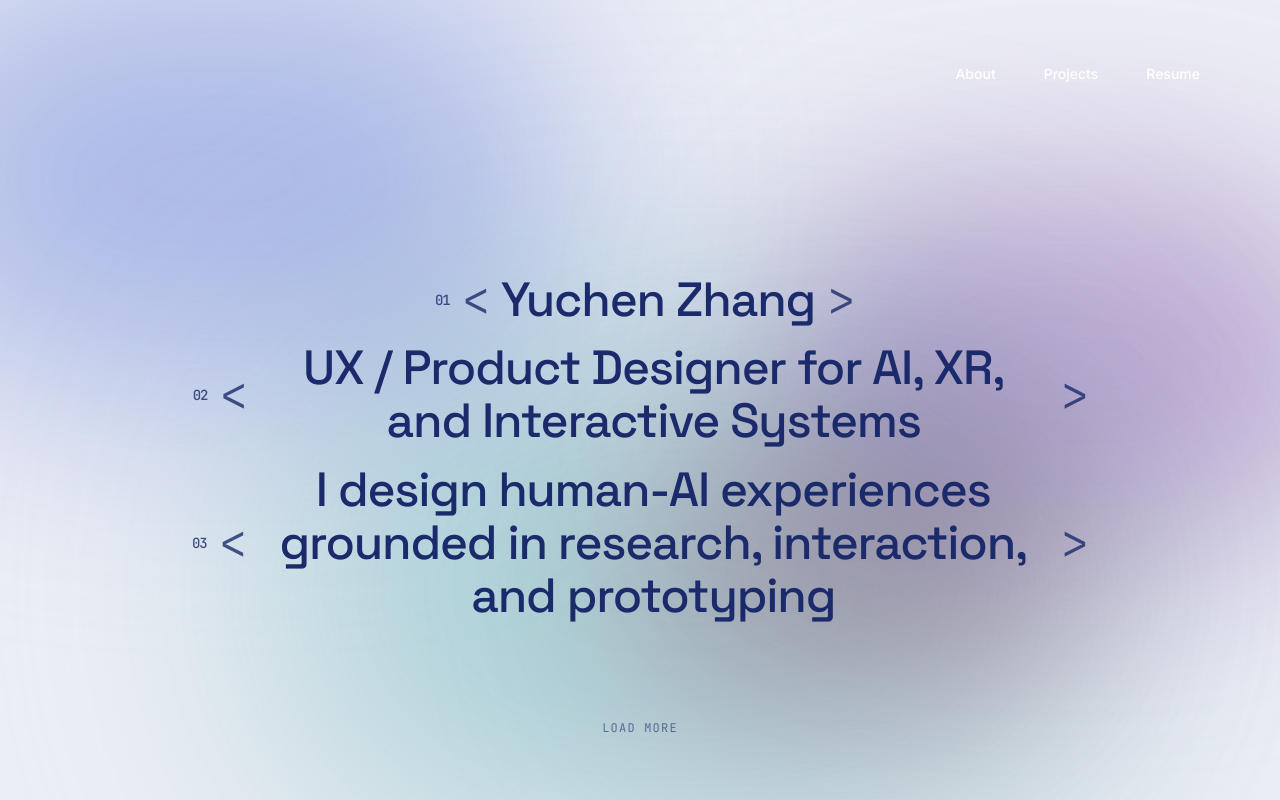
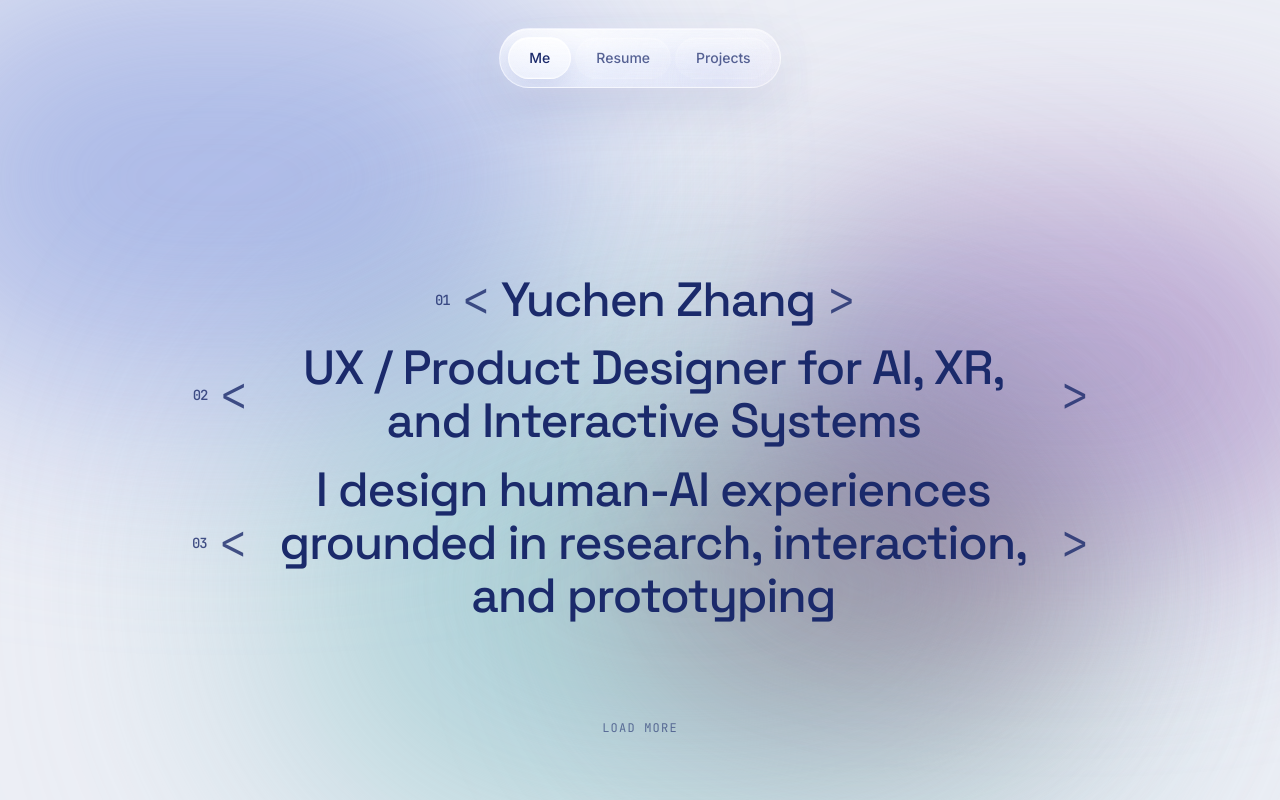
Before and after one commit to Yuchen-Zhang-zyc/portfolio-web, a Next.js app: page / in a window 1280 px wide. Shown: the top 800 px of the page. Built offline with nearby package versions, Linux system fonts and the light colour scheme.

Commit message:
Refine top nav with Apple-style liquid glass

```diff
--- a/src/app/components/TopNav.tsx
+++ b/src/app/components/TopNav.tsx
@@ -2,6 +2,12 @@
 
 import Link from "next/link";
 import { usePathname } from "next/navigation";
+
+const navItems = [
+    { href: "/#about", label: "Me", match: ["/", "/about"] },
+    { href: "/resume", label: "Resume", match: ["/resume"] },
+    { href: "/#projects", label: "Projects", match: ["/projects"] },
+];
 
 export default function TopNav() {
     const pathname = usePathname();
@@ -30,20 +36,36 @@ export default function TopNav() {
         );
     }
 
-    // Default header for all other pages
     return (
-        <header className="w-full absolute top-0 left-0 right-0 z-50">
-            <div className="max-w-[1280px] mx-auto w-full px-6 md:px-[80px] pt-12 md:pt-[64px] flex justify-end">
-                <nav className="flex gap-12 font-body text-white text-sm font-medium">
-                    <Link href="/#about" className="hover:text-brand-accent transition-colors">
-                        About
-                    </Link>
-                    <Link href="/#projects" className="hover:text-brand-accent transition-colors">
-                        Projects
-                    </Link>
-                    <Link href="/resume" className="hover:text-brand-accent transition-colors">
-                        Resume
-                    </Link>
+        <header className="pointer-events-none fixed top-0 left-0 right-0 z-50">
+            <div className="max-w-[1280px] mx-auto w-full px-4 pt-5 md:px-[56px] md:pt-7 flex justify-center">
+                <nav
+                    aria-label="Primary"
+                    className="liquid-glass-nav pointer-events-auto relative flex items-center gap-1 p-1.5 md:p-2 rounded-[999px] text-[13px] md:text-sm font-medium text-brand-primary/88"
+                >
+                    <div className="liquid-glass-orb liquid-glass-orb-left" aria-hidden="true" />
+                    <div className="liquid-glass-orb liquid-glass-orb-right" aria-hidden="true" />
+
+                    {navItems.map((item) => {
+                        const isActive = item.match.some((segment) =>
+                            segment === "/projects" ? pathname.startsWith("/projects") : pathname === segment,
+                        );
+
+                        return (
+                            <Link
+                                key={item.label}
+                                href={item.href}
+                                aria-current={isActive ? "page" : undefined}
+                                className={`liquid-glass-chip relative rounded-full px-4 py-2.5 md:px-5 md:py-2.5 transition-all duration-300 ${
+                                    isActive
+                                        ? "liquid-glass-chip-active text-brand-primary"
+                                        : "text-brand-primary/72 hover:text-brand-primary"
+                                }`}
+                            >
+                                <span className="relative z-10">{item.label}</span>
+                            </Link>
+                        );
+                    })}
                 </nav>
             </div>
         </header>
--- a/src/app/globals.css
+++ b/src/app/globals.css
@@ -36,6 +36,93 @@ body {
   .animation-delay-4000 {
     animation-delay: 4s;
   }
+
+  .liquid-glass-nav {
+    overflow: hidden;
+    background:
+      linear-gradient(180deg, rgba(255,255,255,0.48) 0%, rgba(255,255,255,0.2) 100%),
+      linear-gradient(135deg, rgba(255,255,255,0.34) 0%, rgba(171,187,238,0.16) 45%, rgba(196,168,214,0.14) 100%);
+    backdrop-filter: blur(26px) saturate(180%);
+    -webkit-backdrop-filter: blur(26px) saturate(180%);
+    border: 1px solid rgba(255,255,255,0.48);
+    box-shadow:
+      inset 0 1px 0 rgba(255,255,255,0.72),
+      inset 0 -1px 0 rgba(255,255,255,0.18),
+      0 18px 50px rgba(45,58,140,0.14),
+      0 4px 18px rgba(255,255,255,0.24);
+  }
+
+  .liquid-glass-nav::before {
+    content: "";
+    position: absolute;
+    inset: 1px;
+    border-radius: inherit;
+    background: linear-gradient(180deg, rgba(255,255,255,0.42) 0%, rgba(255,255,255,0.06) 42%, rgba(255,255,255,0.18) 100%);
+    opacity: 0.9;
+    pointer-events: none;
+  }
+
+  .liquid-glass-nav::after {
+    content: "";
+    position: absolute;
+    left: 8%;
+    right: 8%;
+    top: 0;
+    height: 52%;
+    border-radius: 999px;
+    background: linear-gradient(180deg, rgba(255,255,255,0.72) 0%, rgba(255,255,255,0.12) 100%);
+    opacity: 0.7;
+    filter: blur(10px);
+    pointer-events: none;
+  }
+
+  .liquid-glass-orb {
+    position: absolute;
+    width: 88px;
+    height: 88px;
+    border-radius: 999px;
+    filter: blur(24px);
+    opacity: 0.55;
+    pointer-events: none;
+  }
+
+  .liquid-glass-orb-left {
+    top: -28px;
+    left: 10%;
+    background: rgba(255,255,255,0.7);
+  }
+
+  .liquid-glass-orb-right {
+    right: 6%;
+    bottom: -36px;
+    background: rgba(171,187,238,0.34);
+  }
+
+  .liquid-glass-chip {
+    background: linear-gradient(180deg, rgba(255,255,255,0.2) 0%, rgba(255,255,255,0.08) 100%);
+    border: 1px solid transparent;
+    box-shadow:
+      inset 0 1px 0 rgba(255,255,255,0.24),
+      inset 0 -1px 0 rgba(255,255,255,0.06);
+  }
+
+  .liquid-glass-chip:hover {
+    background: linear-gradient(180deg, rgba(255,255,255,0.34) 0%, rgba(255,255,255,0.14) 100%);
+    border-color: rgba(255,255,255,0.34);
+    box-shadow:
+      inset 0 1px 0 rgba(255,255,255,0.54),
+      inset 0 -1px 0 rgba(255,255,255,0.08),
+      0 10px 24px rgba(45,58,140,0.1);
+  }
+
+  .liquid-glass-chip-active {
+    background: linear-gradient(180deg, rgba(255,255,255,0.72) 0%, rgba(255,255,255,0.28) 100%);
+    border-color: rgba(255,255,255,0.62);
+    box-shadow:
+      inset 0 1px 0 rgba(255,255,255,0.9),
+      inset 0 -1px 0 rgba(255,255,255,0.24),
+      0 12px 28px rgba(45,58,140,0.12);
+  }
 }
 
 @keyframes blob {
```
